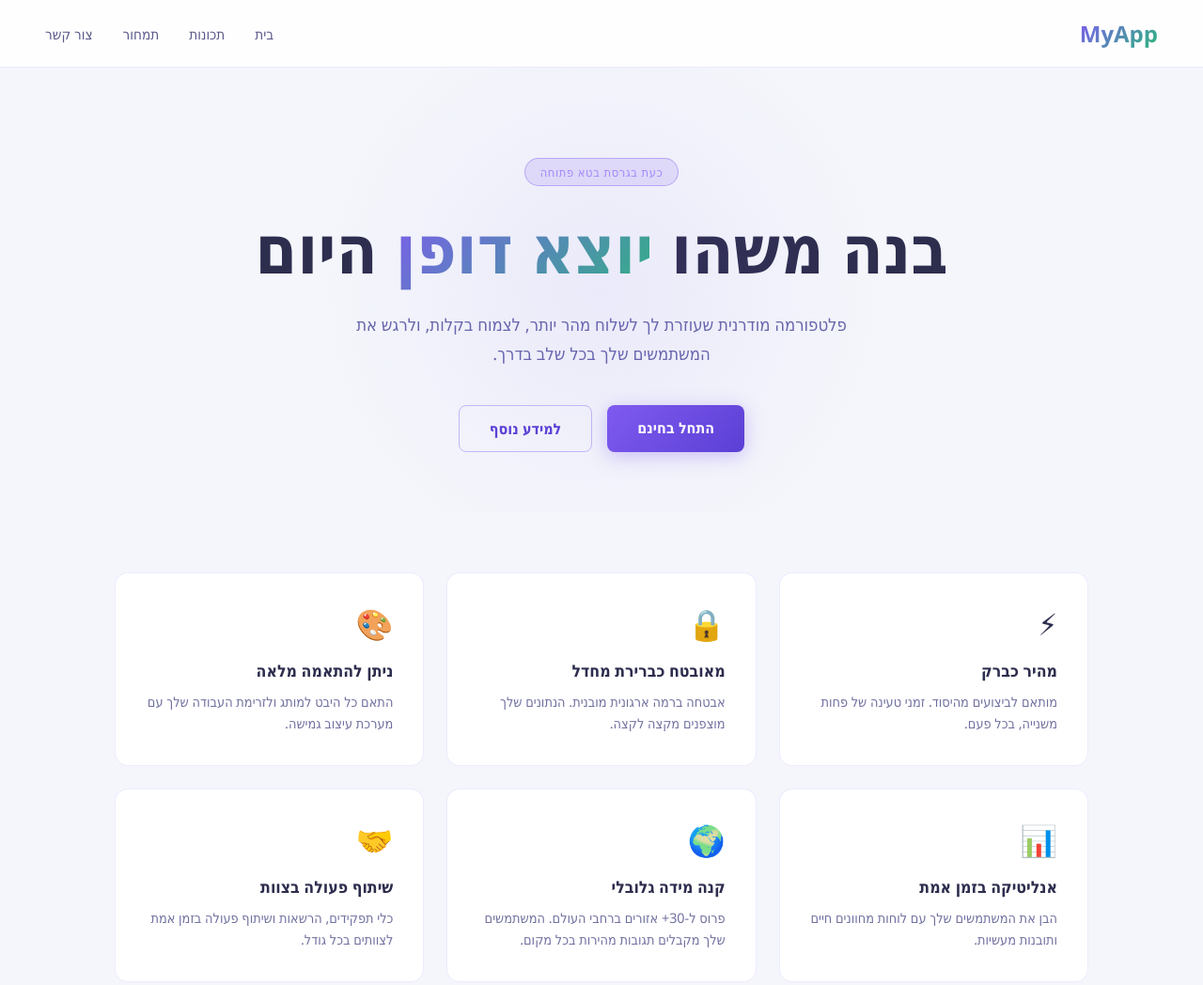
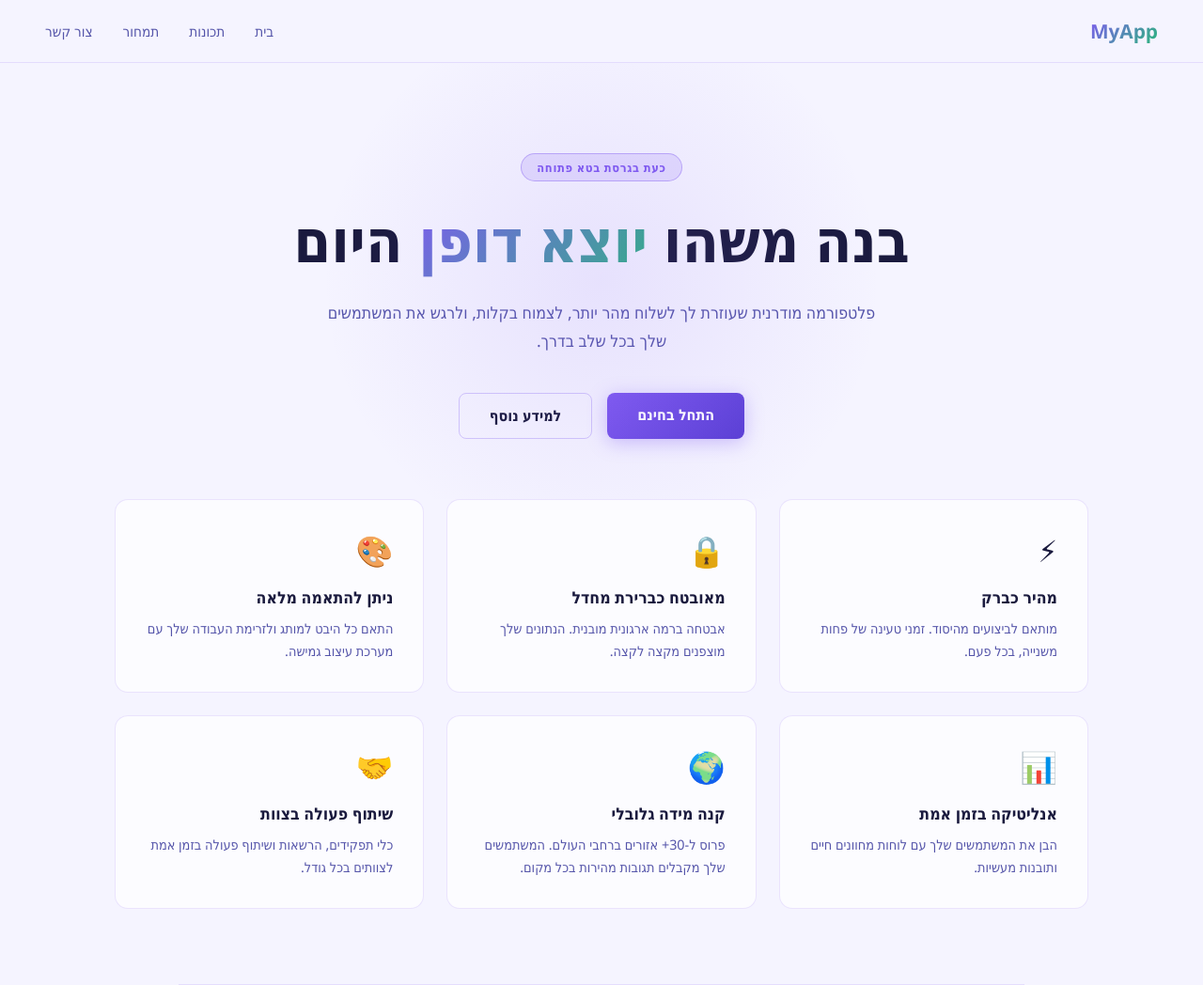
Before and after one commit to nirlevyg/claude-testing, a plain HTML site: page index_hebrew.html in a window 1280 px wide. Shown: the top 1048 px of the page at 94% size. Drawn offline with Linux system fonts and the light colour scheme.

Commit message:
Link index_hebrew.html to shared styles.css
Co-Authored-By: Claude Sonnet 4.6 <noreply@anthropic.com>

```diff
--- a/index_hebrew.html
+++ b/index_hebrew.html
@@ -4,239 +4,7 @@
   <meta charset="UTF-8" />
   <meta name="viewport" content="width=device-width, initial-scale=1.0" />
   <title>ברוכים הבאים</title>
-  <style>
-    * {
-      margin: 0;
-      padding: 0;
-      box-sizing: border-box;
-    }
-
-    body {
-      font-family: 'Segoe UI', Tahoma, Geneva, Verdana, sans-serif;
-      background: #f4f6fb;
-      color: #2d2d4e;
-      min-height: 100vh;
-    }
-
-    /* NAV */
-    nav {
-      display: flex;
-      justify-content: space-between;
-      align-items: center;
-      padding: 1.2rem 3rem;
-      background: rgba(255, 255, 255, 0.85);
-      backdrop-filter: blur(10px);
-      border-bottom: 1px solid rgba(100, 80, 200, 0.12);
-      position: sticky;
-      top: 0;
-      z-index: 100;
-    }
-
-    .logo {
-      font-size: 1.5rem;
-      font-weight: 700;
-      background: linear-gradient(135deg, #7f5af0, #2cb67d);
-      -webkit-background-clip: text;
-      -webkit-text-fill-color: transparent;
-      background-clip: text;
-    }
-
-    .nav-links {
-      display: flex;
-      gap: 2rem;
-      list-style: none;
-    }
-
-    .nav-links a {
-      color: #5a5a8a;
-      text-decoration: none;
-      font-size: 0.95rem;
-      transition: color 0.2s;
-    }
-
-    .nav-links a:hover {
-      color: #7f5af0;
-    }
-
-    /* HERO */
-    .hero {
-      display: flex;
-      flex-direction: column;
-      align-items: center;
-      justify-content: center;
-      text-align: center;
-      padding: 6rem 2rem 4rem;
-      position: relative;
-      overflow: hidden;
-    }
-
-    .hero::before {
-      content: '';
-      position: absolute;
-      width: 600px;
-      height: 600px;
-      background: radial-gradient(circle, rgba(127, 90, 240, 0.08) 0%, transparent 70%);
-      top: 50%;
-      left: 50%;
-      transform: translate(-50%, -50%);
-      pointer-events: none;
-    }
-
-    .badge {
-      display: inline-block;
-      background: rgba(127, 90, 240, 0.15);
-      border: 1px solid rgba(127, 90, 240, 0.4);
-      color: #a78bfa;
-      padding: 0.3rem 1rem;
-      border-radius: 999px;
-      font-size: 0.8rem;
-      letter-spacing: 0.05em;
-      margin-bottom: 1.5rem;
-    }
-
-    h1 {
-      font-size: clamp(2.5rem, 6vw, 4.5rem);
-      font-weight: 800;
-      line-height: 1.15;
-      max-width: 800px;
-      margin-bottom: 1.5rem;
-    }
-
-    h1 span {
-      background: linear-gradient(135deg, #7f5af0, #2cb67d);
-      -webkit-background-clip: text;
-      -webkit-text-fill-color: transparent;
-      background-clip: text;
-    }
-
-    .subtitle {
-      font-size: 1.15rem;
-      color: #6666aa;
-      max-width: 560px;
-      line-height: 1.7;
-      margin-bottom: 2.5rem;
-    }
-
-    .cta-group {
-      display: flex;
-      gap: 1rem;
-      flex-wrap: wrap;
-      justify-content: center;
-    }
-
-    .btn {
-      padding: 0.8rem 2rem;
-      border-radius: 8px;
-      font-size: 1rem;
-      font-weight: 600;
-      cursor: pointer;
-      text-decoration: none;
-      transition: transform 0.15s, box-shadow 0.15s;
-    }
-
-    .btn:hover {
-      transform: translateY(-2px);
-    }
-
-    .btn-primary {
-      background: linear-gradient(135deg, #7f5af0, #5a3fd4);
-      color: #fff;
-      border: none;
-      box-shadow: 0 4px 20px rgba(127, 90, 240, 0.35);
-    }
-
-    .btn-primary:hover {
-      box-shadow: 0 6px 28px rgba(127, 90, 240, 0.55);
-    }
-
-    .btn-outline {
-      background: transparent;
-      color: #5a3fd4;
-      border: 1px solid rgba(127, 90, 240, 0.4);
-    }
-
-    .btn-outline:hover {
-      border-color: #7f5af0;
-      color: #7f5af0;
-    }
-
-    /* FEATURES */
-    .features {
-      display: grid;
-      grid-template-columns: repeat(auto-fit, minmax(260px, 1fr));
-      gap: 1.5rem;
-      max-width: 1100px;
-      margin: 4rem auto;
-      padding: 0 2rem;
-    }
-
-    .card {
-      background: #ffffff;
-      border: 1px solid rgba(127, 90, 240, 0.12);
-      border-radius: 14px;
-      padding: 2rem;
-      transition: border-color 0.2s, transform 0.2s;
-    }
-
-    .card:hover {
-      border-color: rgba(127, 90, 240, 0.4);
-      transform: translateY(-4px);
-    }
-
-    .icon {
-      font-size: 2rem;
-      margin-bottom: 1rem;
-    }
-
-    .card h3 {
-      font-size: 1.1rem;
-      margin-bottom: 0.6rem;
-      color: #2d2d4e;
-    }
-
-    .card p {
-      font-size: 0.9rem;
-      color: #7070a0;
-      line-height: 1.65;
-    }
-
-    /* STATS */
-    .stats {
-      display: flex;
-      justify-content: center;
-      flex-wrap: wrap;
-      gap: 3rem;
-      padding: 3rem 2rem;
-      border-top: 1px solid rgba(127, 90, 240, 0.12);
-      border-bottom: 1px solid rgba(127, 90, 240, 0.12);
-      max-width: 900px;
-      margin: 0 auto 4rem;
-    }
-
-    .stat h2 {
-      font-size: 2.5rem;
-      font-weight: 800;
-      background: linear-gradient(135deg, #7f5af0, #2cb67d);
-      -webkit-background-clip: text;
-      -webkit-text-fill-color: transparent;
-      background-clip: text;
-    }
-
-    .stat p {
-      font-size: 0.9rem;
-      color: #7070a0;
-      margin-top: 0.2rem;
-    }
-
-    /* FOOTER */
-    footer {
-      text-align: center;
-      padding: 2rem;
-      font-size: 0.85rem;
-      color: #9090b0;
-      border-top: 1px solid rgba(127, 90, 240, 0.12);
-    }
-  </style>
+  <link rel="stylesheet" href="styles.css" />
 </head>
 <body>
 
```
